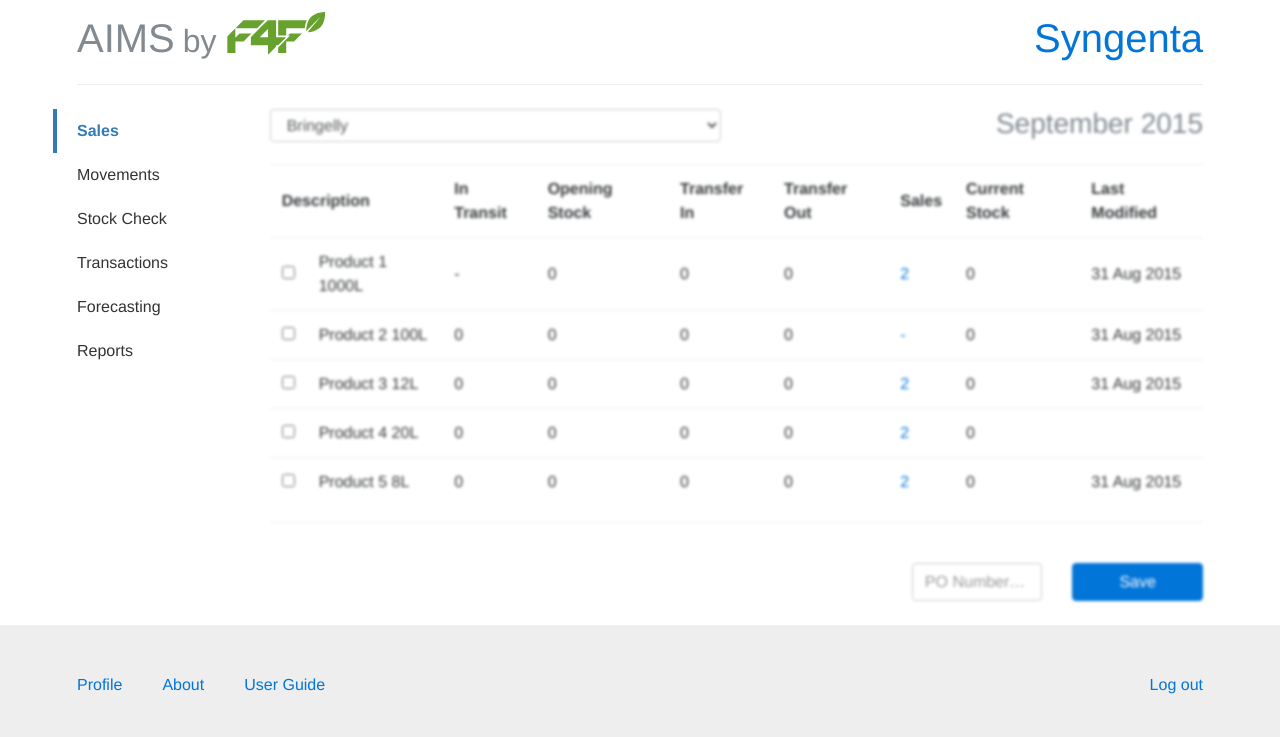
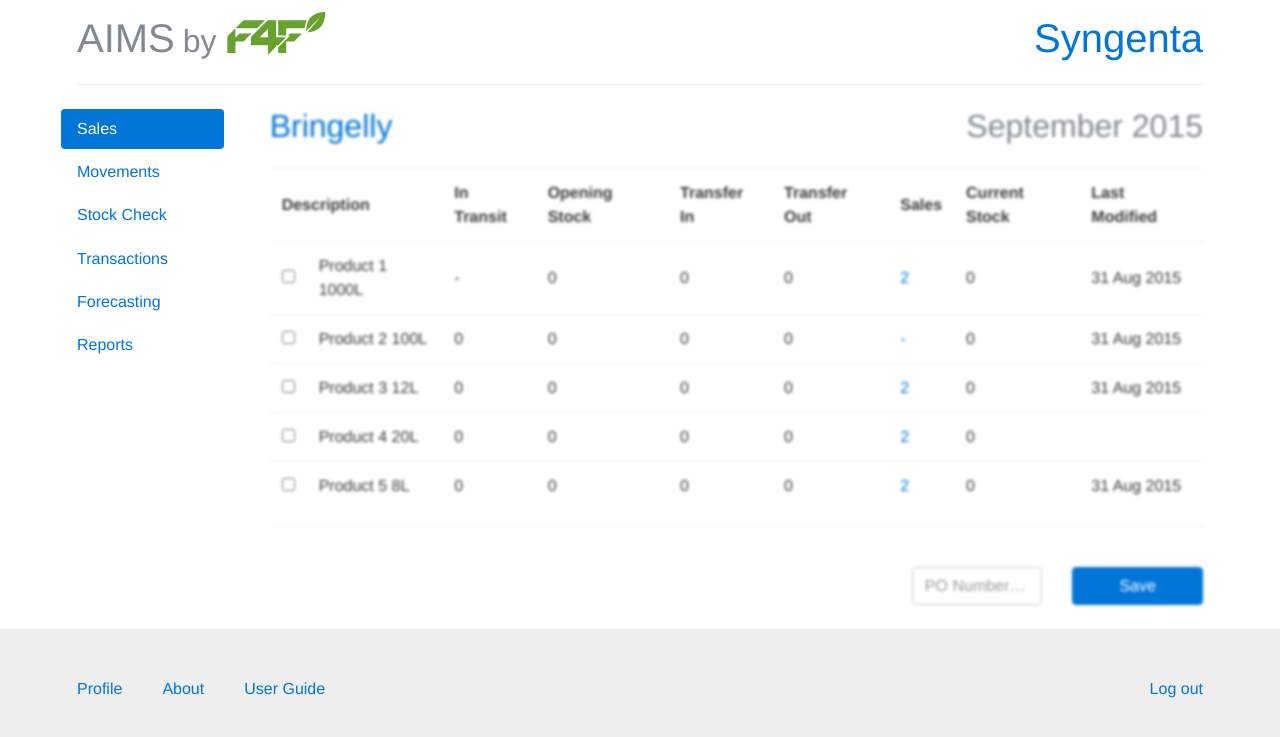
Before and after one commit to howardjfraser/aims, a Jekyll site: the page built from index.html, in a window 1280 px wide. Shown: the top 737 px of the page. Built offline with Jekyll 4.4.1, drawn with Linux system fonts in a browser that asks for light colours.

Commit message:
Pills nav.

```diff
--- a/_includes/nav.html
+++ b/_includes/nav.html
@@ -1,12 +1,12 @@
-<div class="col-xs-12 col-lg-2">
+<div class="col-xs-12 col-lg-2 p-b-md">
 
-  <ul class="nav nav-bordered nav-stacked " style="margin-left: -24px;">
-    <li role="presentation" class="active"><a href="#">Sales</a></li>
-    <li role="presentation"><a href="#">Movements</a></li>
-    <li role="presentation"><a href="#">Stock Check</a></li>
-    <li role="presentation"><a href="#">Transactions</a></li>
-    <li role="presentation"><a href="#">Forecasting</a></li>
-    <li role="presentation"><a href="#">Reports</a></li>
+  <ul class="nav nav-pills nav-stacked" style="margin-left: -16px; margin-right: 16px;">
+    <li class="nav-item "><a class="nav-link active" href="#">Sales</a></li>
+    <li class="nav-item "><a class="nav-link" href="#">Movements</a></li>
+    <li class="nav-item "><a class="nav-link" href="#">Stock Check</a></li>
+    <li class="nav-item "><a class="nav-link" href="#">Transactions</a></li>
+    <li class="nav-item "><a class="nav-link" href="#">Forecasting</a></li>
+    <li class="nav-item "><a class="nav-link" href="#">Reports</a></li>
   </ul>
 
 </div>
--- a/_includes/page.html
+++ b/_includes/page.html
@@ -2,21 +2,22 @@
 
   <div class="row m-b">
     <div class="col-xs-6">
-      <select id="store" class="form-control">
+      <h2><a href="#">Bringelly</a></h2>
+      <!-- <select id="store" class="form-control">
         <option>Bringelly</option>
         <option>Emerald</option>
         <option>Flemington</option>
         <option>Kadina</option>
         <option>Moura</option>
         <option>Saddleworth</option>
-        <option>Theodore</option>
+        <option>Theodore</option> -->
       </select>
     </div>
 
     <div class="col-xs-6">
-      <h3 class="date text-right">
+      <h2 class="date text-right">
         <span class="text-muted">September 2015</span>
-      </h3>
+      </h2>
     </div>
   </div>
 
```
